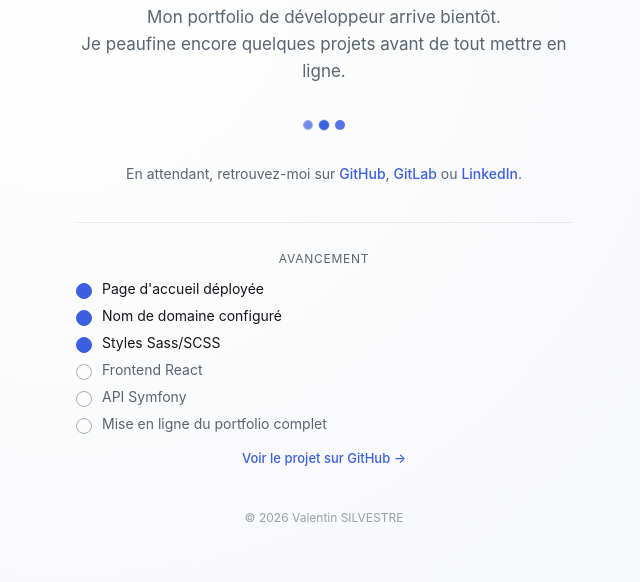
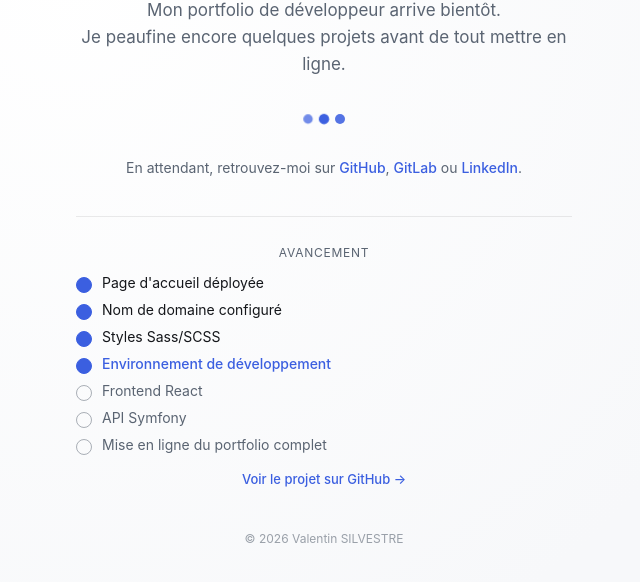
Before and after one commit to ValentinSILVESTRE/Portfolio, a plain HTML site: page index.html in a window 1280 px wide. Shown: the part 196-778 px from the top of the page, without its empty margins (316-956 px from the left). Drawn offline with Linux system fonts and the light colour scheme.

Commit message:
feat: add dev environment link to landing page progress

```diff
--- a/index.html
+++ b/index.html
@@ -34,6 +34,10 @@
                     <li class="done">Page d'accueil déployée</li>
                     <li class="done">Nom de domaine configuré</li>
                     <li class="done">Styles Sass/SCSS</li>
+                    <li class="done">
+                        <a href="https://develop-portfolio.valentin-silvestre.workers.dev/" rel="noopener"
+                           target="_blank">Environnement de développement</a>
+                    </li>
                     <li>Frontend React</li>
                     <li>API Symfony</li>
                     <li>Mise en ligne du portfolio complet</li>
--- a/style.scss
+++ b/style.scss
@@ -192,6 +192,16 @@ p.subtitle {
           opacity: 1;
         }
       }
+
+      a {
+        color: var(--accent);
+        text-decoration: none;
+        font-weight: 500;
+
+        &:hover {
+          text-decoration: underline;
+        }
+      }
     }
   }
 }
```
Also changed, not shown: style.css.
